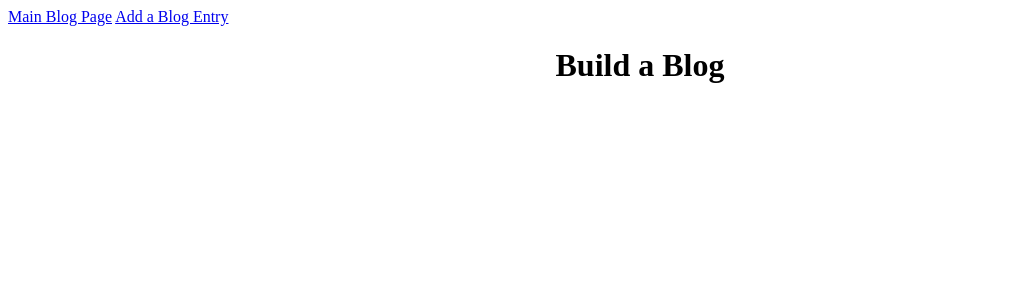
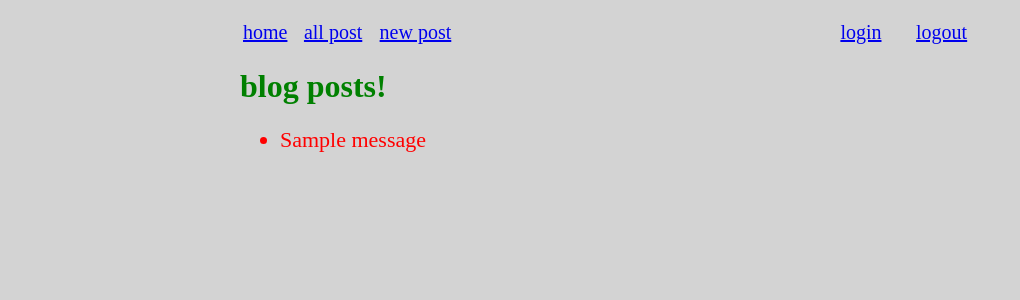
Before and after one commit to yuanjianxu/blogz, a Flask app: page /blog?user_id=1 in a window 1280 px wide. Shown: the top 300 px of the page, without its empty margins (0-1020 px from the left). Run offline with Flask 2, Linux system fonts and the light colour scheme; tables that the repository leaves empty hold one stand-in row (values such as "Sample post"); one stand-in notice (Sample message) is shown; data that the repository does not hold is empty.

Commit message:
almost finised

```diff
--- a/main.py
+++ b/main.py
@@ -3,65 +3,143 @@
 
 app = Flask(__name__)
 app.config['DEBUG'] = True
-app.config['SQLALCHEMY_DATABASE_URI'] = 'mysql+pymysql://build-a-blog:build-a-blog@localhost:8889/build-a-blog'
+app.config['SQLALCHEMY_DATABASE_URI'] = 'mysql+pymysql://blogz:blogz@localhost:8889/blogz'
 app.config['SQLALCHEMY_ECHO'] = True
 db = SQLAlchemy(app)
-app.secret_key = ''
+app.secret_key = b'\xc7\x17\x9c\xa1\xd7\xea4x'
+
+
 
 class Blog(db.Model):
 
     id = db.Column(db.Integer, primary_key=True)
-    title = db.Column(db.String(30))
+    title = db.Column(db.String(50))
     body = db.Column(db.String(225))
+    owner_id = db.Column(db.Integer, db.ForeignKey('user.id'))
+
+    def __init__(self, title, body,owner):
+        self.title = title
+        self.body = body
+        self.owner = owner
+
+class User(db.Model):
+
+    id = db.Column(db.Integer, primary_key=True)
+    username = db.Column(db.String(30),unique=True)
+    password = db.Column(db.String(10))
+    blogs = db.relationship('Blog', backref='owner')
+
+    def __init__(self, username, password):
+        self.username = username
+        self.password = password
+
+@app.before_request
+def require_login():
+    allowed_routes = ['login', 'signup','list_blogs','index','blog']
+    if request.endpoint not in allowed_routes and 'username' not in session:
+        return redirect('/login')
+
+@app.route('/')
+def index():
+    blog_users = User.query.all()
+    return render_template('index.html',title="home", blog_users=blog_users)
+
+@app.route('/login', methods=['POST', 'GET'])
+def login():
+    if request.method == 'POST':
+        username = request.form['username']
+        password = request.form['password']
+        user = User.query.filter_by(username=username).first()
+        if user:
+            if user.password == password:
+                session['username'] = username
+                flash("Logged in")
+                return render_template('newpost.html',title="newpost")
+            else:
+                flash("User password incorrect")
+                return render_template('login.html')
+        else:
+            flash('this username does not exist')
+
+    return render_template('login.html',title="login")
 
 
-    def __init__(self, title, body):
-        self.title = title
-        self.body = body
+@app.route('/signup', methods=['POST', 'GET'])
+def signup():
+    if request.method == 'POST':
+        username = request.form['username']
+        password = request.form['password']
+        verify = request.form['verify']
+        existing_user = User.query.filter_by(username=username).first()
+        if existing_user:
+            flash("A user with that username already exists")
+            return render_template('signup.html')
+        elif not username:
+            flash("username invalid")
+            return render_template('signup.html',username=username,title="signup")
+        elif not password:
+            flash("password can't empty")
+            return render_template('signup.html',username=username,title="signup")
+        elif not verify:
+            flash("verify password can't empty")
+            return render_template('signup.html',username=username,title="signup")
+        elif password!=verify:
+            flash("verify and password don't mathch")
+            return render_template('signup.html',username=username,title="signup")
+        else:
+            new_user = User(username, password)
+            db.session.add(new_user)
+            db.session.commit()
+            session['username'] = username
+            return render_template('newpost.html',title="newpost")
 
-@app.route('/blog', methods=['POST', 'GET'])
-def index():
+    return render_template('signup.html',title="signup")
 
+@app.route('/newpost')
+def newpost():
+    return render_template('newpost.html',title="newpost")
+
+@app.route('/logout')
+def logout():
+    del session['username']
+    return redirect('/login')
+
+@app.route('/blog', methods=['GET','POST'])
+def blog():
     if request.method == 'POST':
+        owner = User.query.filter_by(username=session['username']).first()
         blog_title = request.form['title']
         blog_body = request.form['body']
         if  blog_title!="" and blog_body!="":
-            new_blog = Blog(blog_title,blog_body)
+            new_blog = Blog(blog_title,blog_body,owner)
             db.session.add(new_blog)
             db.session.commit()
-            blog_id=new_blog.id
-            blogs = Blog.query.all()
-            return render_template('blogpage.html',blog_id=int(blog_id), blogs=blogs)
+            #blog_id=new_blog.id
+            #blogs = Blog.query.all()
+            users = User.query.all()
+            return render_template('blogpage.html',title="blogpage", blogs=new_blog,users=users)
+            #return render_template('blog.html',blog_id=int(blog_id), blogs=blogs,owner_name=session['username'])
         else:
-            if blog_title=='' and blog_body!='':
-                error='please fill in the title'
-            elif blog_title=='' and blog_body=='':
-                error='please fill in both the title and the body'
-            elif blog_title!='' and blog_body=='':
-                error='please fill in the body'
-            return redirect('/newpost?error='+error)
+            flash('we need both a title and a body!')
+            return render_template('newpost.html',title="newpost")
 
     else:
-        blogs = Blog.query.all()
-        blog_id=request.args.get('id')
-        if blog_id!=None:
-            return render_template('blogpage.html',blog_id=int(blog_id), blogs=blogs)
-        return render_template('blog.html',title="Build A Blog", blogs=blogs)
+        user_id=request.args.get('user_id')
+        blog_id=request.args.get('blog_id')
+        if user_id:
+            blogs = Blog.query.filter_by(owner_id=user_id).all()
+            users = User.query.all()
+            return render_template('blogs.html',title="blogs", blogs=blogs,users=users)
+        elif blog_id:
+            blogs = Blog.query.filter_by(id=blog_id).all()
+            users = User.query.all()
+            return render_template('blogpage.html',title="blogpage", blogs=blogs,users=users)
 
-@app.route('/newpost')
-def add_blog():
-    blog_error=request.args.get('error')
-    blog_error=str(blog_error)
-    if blog_error=='please fill in the title':
-        return render_template('newpost.html',error_title=blog_error)
-    elif blog_error=='please fill in the body':
-        return render_template('newpost.html',error_body=blog_error)
-    elif blog_error=='please fill in both the title and the body':
-        error_title='please fill in the title'
-        error_body='please fill in the body'
-        return render_template('newpost.html',error_title=error_title,error_body=error_body)
-
-    return render_template('newpost.html',title="Add Blog Entry")
+@app.route('/list_blogs', methods=['POST', 'GET'])
+def list_blogs():
+    blogs = Blog.query.all()
+    users = User.query.all()
+    return render_template('list_blogs.html',title="list of blogs", blogs=blogs,users=users)
 
 if __name__ == '__main__':
     app.run()
--- a/templates/base.html
+++ b/templates/base.html
@@ -3,33 +3,57 @@
     <head>
         <title>{{title}}</title>
         <style types='text/css'>
+            body {
+                width:800px;margin:0 auto;
+                background-color:lightgrey;
+                }
             .error {
                 color: red;
-                font-style:italic;
+                font-size:18px
             }
-            h1{
-                text-align:center
+
+            li{
+                font-size:22px
             }
-            li{
-                font-size:24px
+            p{
+                font-size:22px
+            }
+            tr{
+                font-size:20px
+            }
+            h1,h2,h3
+            {
+                color:green
 
             }
-            p{
-                font-size:24px
+            em{
+                font-size:16px;
+            }
 
-            }
         </style>
     </head>
 <body>
-
-    <div>
-        <a href='/blog'>Main Blog Page</a>
-        <a href='/newpost'>Add a Blog Entry</a>
-    </div>
-
+    <br>
+    <table>
+        <tr>
+            <td width="8%"><a href='/'>home</a></td>
+            <td width="10%"><a href='/list_blogs'>all post</a></td>
+            <td width="10%"><a href='/newpost'>new post</a></td>
+            <td></td>
+            <td width="10%"><a href='/login'>login</a></td>
+            <td width="10%"><a href='/logout'>logout</a></td>
+        </tr>
+    </table>
 
     {% block content %}
     {% endblock %}
 
+    {% with messages = get_flashed_messages(with_categories=True) %}
+    <ul>
+        {% for category,message in messages %}
+            <font color='red' ><li class="{{category}}">{{message}}</li></font>
+        {% endfor %}
+    </ul>
+    {% endwith %}
 </body>
 </html>
--- a/templates/blog.html
+++ /dev/null
@@ -1,12 +0,0 @@
-{% extends "base.html" %}
-
-{% block content %}
-    <h1>Build a Blog</h1>
-        <ul>
-            {% for blog in blogs: %}
-            <li><a href='/blog?id={{blog.id}}'>{{blog.title}}</a><br><br>
-                {{blog.body}}</li>
-                <hr><br>
-            {% endfor %}
-        </ul>
-{% endblock %}
--- /dev/null
+++ b/templates/blogs.html
@@ -0,0 +1,15 @@
+{% extends "base.html" %}
+<br>
+{% block content %}
+<h1>blog posts!</h1>
+{% for blog in blogs: %}
+    <h2><a href='/blog?blog_id={{blog.id}}'>{{blog.title}}</a></h2>
+    <p>{{blog.body}}</p>
+    {% for user in users: %}
+        {% if user.id==blog.owner_id %}
+        <em>written by <a href='/blog?user_id={{user.id}}'>{{user.username}}</a></em>
+        {% endif %}
+    {% endfor %}
+{% endfor %}
+
+{% endblock %}
```
Also changed, not shown: templates/blogpage.html (+9 -5 lines), templates/index.html (added, +10 -0 lines), templates/list_blogs.html (added, +18 -0 lines), templates/login.html (added, +27 -0 lines), templates/newpost.html (+4 -8 lines), templates/signup.html (added, +28 -0 lines), 1 other file.
